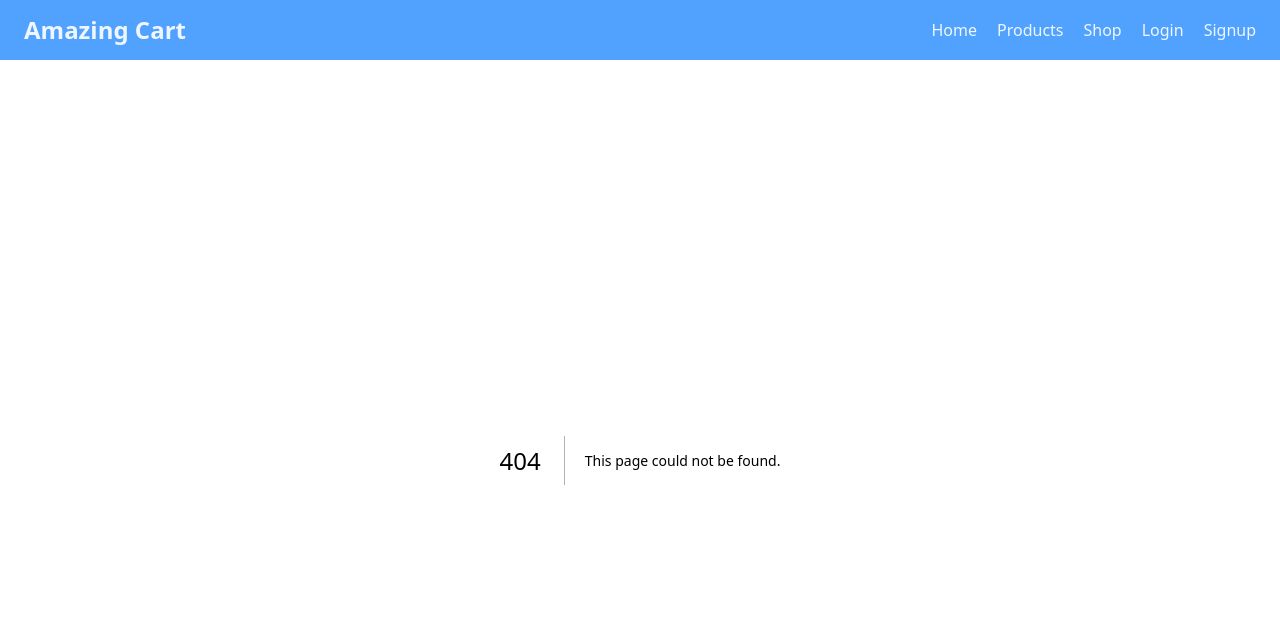
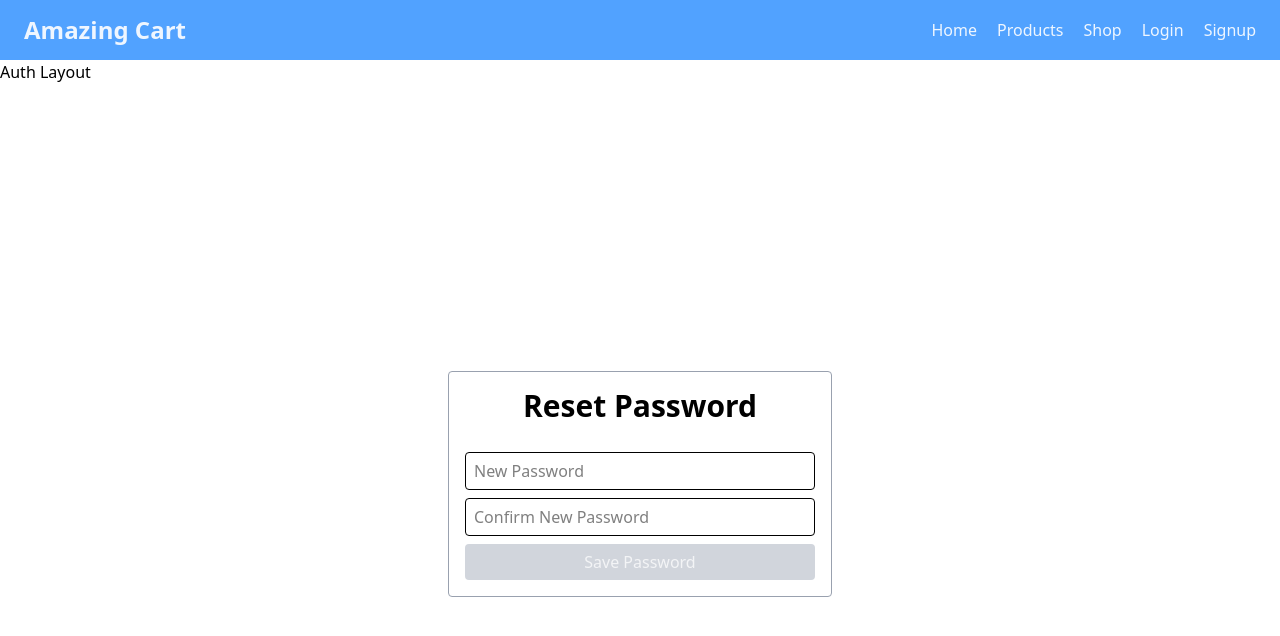
Before and after one commit to Kaushar45/amazing-cart-ui, a Next.js app: page /reset_password/1 in a window 1280 px wide. Before the commit this address had no page. Shown: the top 636 px of the page. Built offline with nearby package versions, Linux system fonts and the light colour scheme.

Commit message:
login, signup, reset password implemented

```diff
--- /dev/null
+++ b/src/app/(auth)/forgot_password/page.jsx
@@ -0,0 +1,7 @@
+import React from "react";
+
+const ForgotPasswordPage = () => {
+  return <div>Forgot Password Page</div>;
+};
+
+export default ForgotPasswordPage;
--- a/src/app/(auth)/login/page.jsx
+++ b/src/app/(auth)/login/page.jsx
@@ -2,7 +2,6 @@
 import { Eye, EyeOff } from "lucide-react";
 import { useGlobalContext } from "../../../context/GlobalContext";
 import React, { useState } from "react";
-import Link from "next/link";
 import Link from "next/link";
 
 const loginPage = () => {
@@ -18,16 +17,32 @@ const loginPage = () => {
     return false;
   };
 
-  const login = (e) => {
+  const handleLogin = async (e) => {
     e.preventDefault();
-    console.log("You are Log in Now");
+    try {
+      const res = await login({ email, password });
+      const data = await res.json();
+      console.log(data);
+      if (data.error) {
+        alert(data.message);
+        return;
+      }
+      setCookie("access_token", data.access_token);
+      setCookie("refresh_token", data.refresh_token);
+      setIsLogin(true);
+      setEmail("");
+      setPassword("");
+      router.push("/");
+    } catch (error) {
+      console.log();
+    }
   };
 
   return (
     <>
       <form
         className="grid items-center justify-center gap-5 bg-[url('https://images.unsplash.com/photo-1699462515761-90db271d77c8?q=80&w=1470&auto=format&fit=crop&ixlib=rb-4.0.3&ixid=M3wxMjA3fDB8MHxwaG90by1wYWdlfHx8fGVufDB8fHx8fA%3D%3D')] bg-cover bg-center h-screen "
-        onSubmit={login}
+        onSubmit={handleLogin}
       >
         <div className="grid items-center justify-center gap-5 px-6 py-6 rounded-xl  border-1 border-gray-500 bg-[#9595951d] shadow-2xl">
           <h1 className="text-2xl font-bold text-blue-950">User Login</h1>
@@ -38,6 +53,7 @@ const loginPage = () => {
             placeholder="Username"
             name="Username"
             type="email"
+            value={email}
             onChange={(e) => setEmail(e.target.value)}
           />
           <div className="relative">
@@ -46,6 +62,7 @@ const loginPage = () => {
               required
               placeholder="Password"
               name="password"
+              value={password}
               type={isPassword ? "password" : "text"}
               onChange={(e) => setPassword(e.target.value)}
             />
@@ -75,7 +92,6 @@ const loginPage = () => {
                 ? "bg-gray-300 text-gray-100 "
                 : "bg-[#03335f1d] duration-200 hover:bg-[#13212f1d]"
             }rounded-2xl cursor-pointer outline-neutral-50 px-4 text-lg`}
-            onClick={login}
           >
             Login
           </button>
@@ -87,12 +103,6 @@ const loginPage = () => {
           </p>
         </div>
       </form>
-      <button
-        className="rounded-2xl bg-[#03335f1d]  outline-neutral-50 px-4 text-lg"
-        onClick={login}
-      >
-        Log In
-      </button>
     </>
   );
 };
--- /dev/null
+++ b/src/app/(auth)/reset_password/[token]/page.jsx
@@ -0,0 +1,79 @@
+"use client";
+import { useParams } from "next/navigation";
+import React, { useState } from "react";
+import { resetPassword } from "../../../../utils/apiClient";
+
+const ResetPasswordPage = () => {
+  const [password, setPassword] = useState("");
+  const [confirmPassword, setConfirmPassword] = useState("");
+  const { token } = useParams();
+
+  console.log(token);
+
+  const enableDisableBtn = () => {
+    if (!password.length || !confirmPassword.length) {
+      return true;
+    }
+    return false;
+  };
+
+  const handleResetPassword = async (e) => {
+    e.preventDefault();
+
+    try {
+      const res = await resetPassword({ password }, decodeURIComponent(token));
+      const data = await res.json();
+      console.log(data);
+      if (data.error) {
+        alert(data.message);
+      }
+
+      alert(data.message);
+    } catch (error) {
+      console.log(error);
+    }
+  };
+
+  return (
+    <div className="h-screen w-full flex justify-center items-center">
+      <form
+        onSubmit={handleResetPassword}
+        className="max-w-sm w-full rounded border border-gray-400 grid gap-2 p-4"
+      >
+        <h1 className="text-center mb-5 font-semibold text-3xl">
+          Reset Password
+        </h1>
+        <input
+          type="password"
+          required
+          value={password}
+          placeholder="New Password"
+          className="border outline-none rounded px-2 py-1.5"
+          onChange={(e) => setPassword(e.target.value)}
+        />
+        <input
+          type="password"
+          required
+          value={confirmPassword}
+          placeholder="Confirm New Password"
+          className="border outline-none rounded px-2 py-1.5"
+          onChange={(e) => setConfirmPassword(e.target.value)}
+        />
+
+        <button
+          type="submit"
+          disabled={enableDisableBtn() ? true : false}
+          className={`${
+            enableDisableBtn()
+              ? "bg-gray-300 text-gray-100 "
+              : "bg-blue-700 text-gray-100 duration-200 hover:bg-blue-800"
+          }px-2 py-1.5 rounded cursor-pointer`}
+        >
+          Save Password
+        </button>
+      </form>
+    </div>
+  );
+};
+
+export default ResetPasswordPage;
--- a/src/app/(auth)/signup/page.jsx
+++ b/src/app/(auth)/signup/page.jsx
@@ -1,16 +1,15 @@
-("use client");
+"use client";
 import { useRouter } from "next/navigation";
 import { useGlobalContext } from "../../../context/GlobalContext";
 import Link from "next/link";
 import { useState } from "react";
+import { signup } from "../../../utils/apiClient";
 
 const signupPage = () => {
   const router = useRouter();
   const { setIsLogin } = useGlobalContext();
-
   const [email, setEmail] = useState("");
   const [fullName, setFullName] = useState("");
-
   const enableDisableBtn = () => {
     if (!email.length || !fullName.length) {
       return true;
@@ -18,33 +17,51 @@ const signupPage = () => {
     return false;
   };
 
-  const signup = (e) => {
+  const handleSignup = async (e) => {
     e.preventDefault();
-    console.log("Account Created");
+    try {
+      const res = await signup({
+        email: email,
+        full_name: fullName,
+        reset_password_ui_url: "http://localhost:3000/reset_password",
+      });
+      const data = await res.json();
+      console.log(data);
+      if (data.error) {
+        alert(data.mesage);
+        return;
+      }
+      setEmail("");
+      setFullName("");
+      alert(data.message);
+    } catch (error) {
+      console.log(error);
+    }
   };
+
   return (
-    <div className="h-screen w-full flex justify-center items-center">
+    <>
       <form
-        onSubmit={signup}
-        className="max-w-sm w-full rounded border border-gray-400 grid gap-2 p-4"
+        onSubmit={handleSignup}
+        className="grid items-center justify-center gap-5 bg-[url('https://images.unsplash.com/photo-1699462515761-90db271d77c8?q=80&w=1470&auto=format&fit=crop&ixlib=rb-4.0.3&ixid=M3wxMjA3fDB8MHxwaG90by1wYWdlfHx8fGVufDB8fHx8fA%3D%3D')] bg-cover bg-center h-screen "
       >
-        <h1 className="text-center mb-5 font-semibold text-3xl">
-          Create Account
-        </h1>
+        <div className="grid items-center justify-center gap-5 px-6 py-6 rounded-xl  border-1 border-gray-500 bg-[#9595951d] shadow-2xl">
+          <h1 className="text-2xl font-bold text-blue-950">Create Account</h1>
 
           <input
             type="text"
             required
             placeholder="Your Name"
-          className="border outline-none rounded px-2 py-1.5 w-full"
+            value={fullName}
+            className="rounded-2xl px-4 text-lg bg-[#03335f1d] "
             onChange={(e) => setFullName(e.target.value)}
           />
 
           <input
             type="email"
             required
-          placeholder="email"
-          className="border outline-none rounded px-2 py-1.5"
+            placeholder="Email"
+            className="rounded-2xl px-4 text-lg bg-[#03335f1d] "
             onChange={(e) => setEmail(e.target.value)}
           />
 
@@ -54,8 +71,8 @@ const signupPage = () => {
             className={`${
               enableDisableBtn()
                 ? "bg-gray-300 text-gray-100 "
-              : "bg-blue-700 text-gray-100 duration-200 hover:bg-blue-800"
-          }px-2 py-1.5 rounded cursor-pointer`}
+                : "bg-[#03335f1d] duration-200 hover:bg-[#13212f1d]"
+            }rounded-2xl cursor-pointer outline-neutral-50 px-4 text-lg`}
           >
             Sign up
           </button>
@@ -65,8 +82,9 @@ const signupPage = () => {
               login
             </Link>
           </p>
+        </div>
       </form>
-    </div>
+    </>
   );
 };
 
--- a/src/app/components/Navbar.jsx
+++ b/src/app/components/Navbar.jsx
@@ -4,7 +4,13 @@ import Link from "next/link";
 import { useGlobalContext } from "../../context/GlobalContext";
 
 const Navbar = () => {
-  const { isLogin } = useGlobalContext();
+  const { isLogin, setIsLogin } = useGlobalContext();
+
+  const handleLaogout = () => {
+    deleteCookie("access_token");
+    deleteCookie("refresh_token");
+    setIsLogin(false);
+  };
 
   return (
     <header className="flex justify-between items-center gap-2 px-6 h-15 bg-blue-400 text-blue-50">
@@ -19,7 +25,10 @@ const Navbar = () => {
             <Link href="/signup">Signup</Link>
           </>
         ) : (
-          <button>Account</button>
+          <div className="flex gap-2 items-center">
+            <button>Account</button>
+            <button onClick={handleLaogout}>Log out</button>
+          </div>
         )}
       </nav>
     </header>
--- a/src/utils/apiClient.js
+++ b/src/utils/apiClient.js
@@ -1,4 +1,28 @@
 export const baseURL = "https://api.store.inflection.org.in";
+
+//--------User Authentication------------
+
+export const login = async (payload) => {
+  return await fetch(`${baseURL}/users/login`, {
+    method: "POST",
+    headers: {
+      "Content-Type": "application/json",
+    },
+    body: JSON.stringify(payload),
+  });
+};
+
+export const signup = async (payload) => {
+  return await fetch(`${baseURL}/users/signup`, {
+    method: "POST",
+    headers: {
+      "Content-Type": "application/json",
+    },
+    body: JSON.stringify(payload),
+  });
+};
+
+// --------------- Products Fetching ------------
 
 export const getProducts = async (filter = "limit=20&page=1") => {
   return await fetch(`${baseURL}/products/public?${filter}`, {
```
Lines whose indentation alone changed are shown as unchanged.
